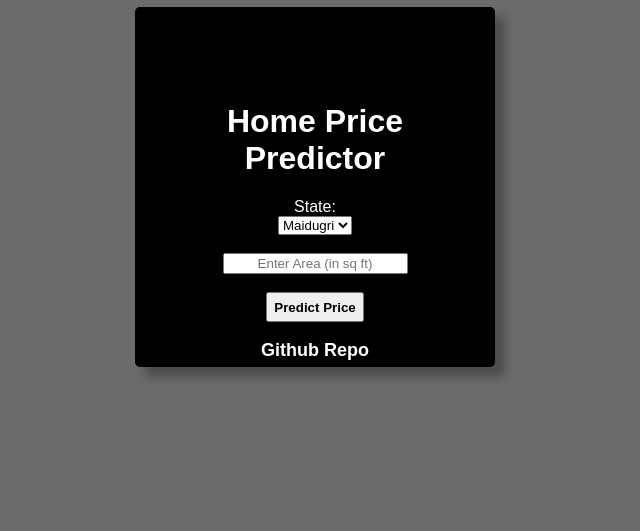
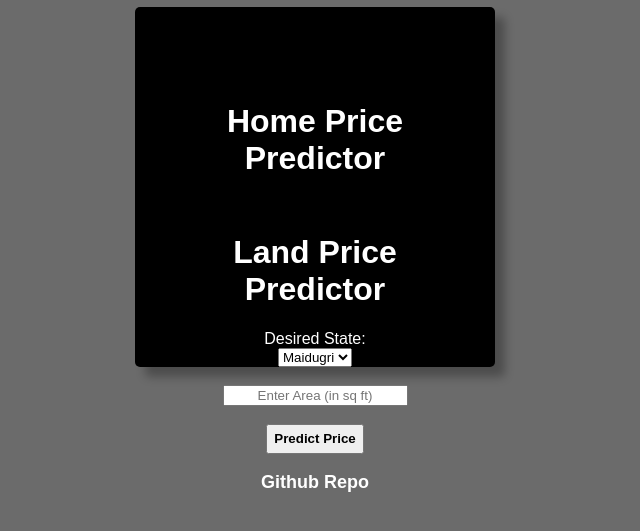
Before and after one commit to Igb0kwe/jjjj, a Flask app: page / in a window 1280 px wide. Shown: the part 213-744 px from the top of the page, without its empty margins (325-965 px from the left). Run offline with Flask 3, Linux system fonts and the light colour scheme; parts of the project's set-up code (start-up, migrations or seed data) failed here and were passed over.

Commit message:
Update index.html

```diff
--- a/templates/index.html
+++ b/templates/index.html
@@ -10,7 +10,8 @@
     <div class="container">
         <form action="/predict" method="post">
          <h1>Home Price Predictor</h1>
-         <label for="color">State:</label>
+         <h1>Land Price Predictor</h1>
+         <label for="color">Desired State:</label>
          <br>
          <select id="location" name="location">
              <option value="red">Abuja</option>
```
